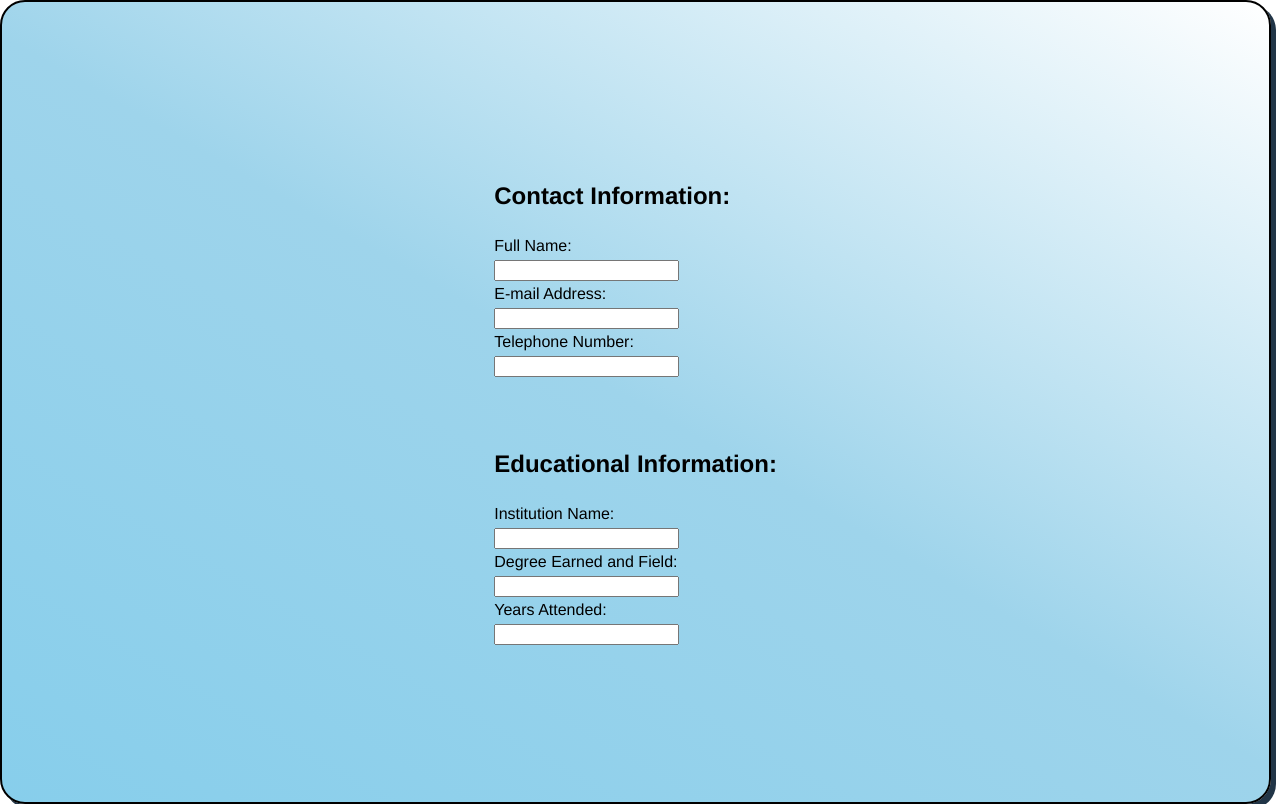
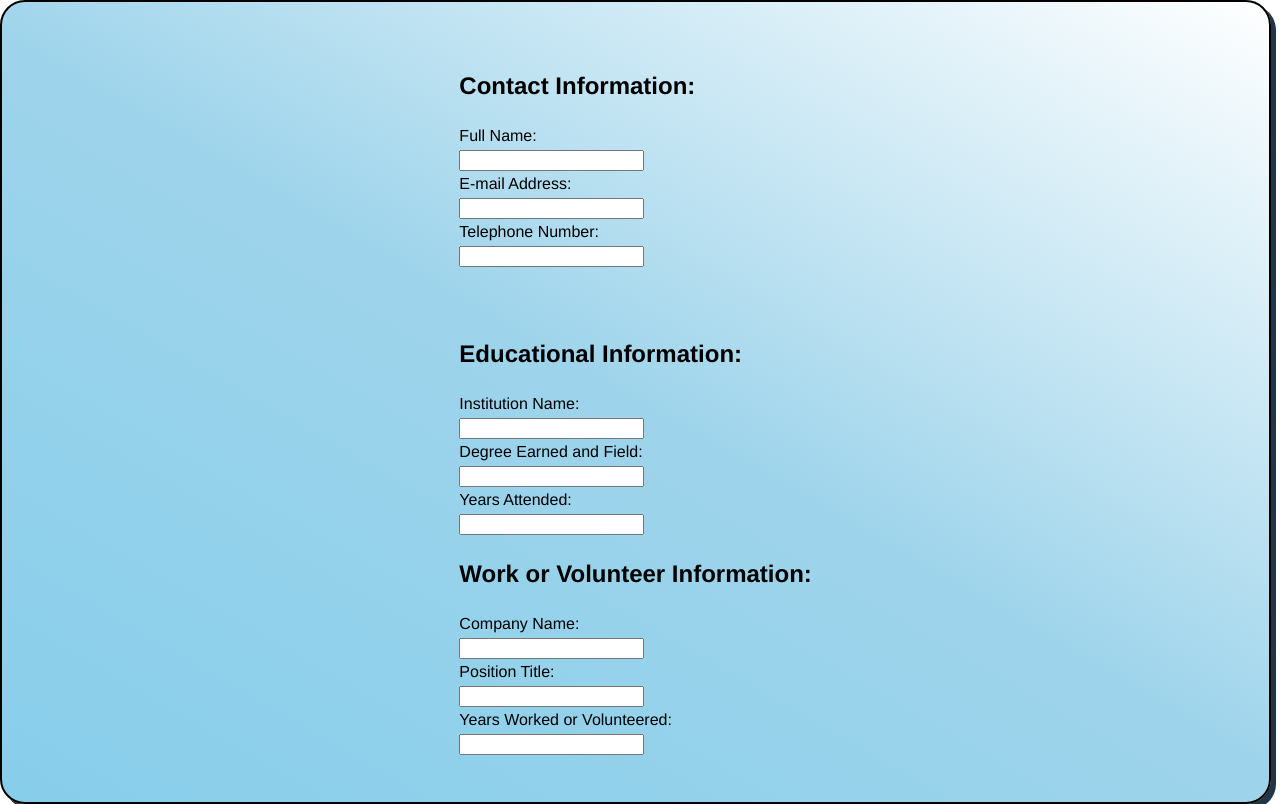
Before and after one commit to GeraldCenteno/Mod_6_Assignment, a React (Vite) app in the folder CV_Project/: page / in a window 1280 px wide. Built offline with nearby package versions, Linux system fonts and the light colour scheme.

Commit message:
added work info component

```diff
--- a/CV_Project/src/App.jsx
+++ b/CV_Project/src/App.jsx
@@ -3,6 +3,7 @@ import './App.css'
 import ContactInfo from './components/contactInfo';
 import './styles/styles.css'
 import EducationalInfo from './components/educationalInfo';
+import WorkInfo from './components/workInfo';
 
 function App() {
   const [contactInfo, setContactInfo] = useState({
@@ -23,6 +24,16 @@ function App() {
 
   const handleEducationalInfoUpdate = (updatedInfoE) => {
     setEducationalInfo(updatedInfoE)
+  };
+
+  const [workInfo, setWorkInfo] = useState({
+    companyName: "",
+    positionTitle: "",
+    yearsWorked: ""
+  });
+
+  const handleWorkInfoUpdate = (updatedInfoW) => {
+    setWorkInfo(updatedInfoW)
   };
 
   return (
@@ -55,6 +66,19 @@ function App() {
         <p>{educationalInfo.yearsAttended}</p>
       </div>
     </div>
+
+    <div id="workInfo">
+      <div>
+        <WorkInfo onChange = {handleWorkInfoUpdate}></WorkInfo>
+      </div>
+
+      <div>
+        <p>{workInfo.companyName}</p>
+        <p>{workInfo.positionTitle}</p>
+        <p>{workInfo.yearsWorked}</p>
+      </div>
+    </div>
+
     </>
   )
 }
--- /dev/null
+++ b/CV_Project/src/components/workInfo.jsx
@@ -0,0 +1,54 @@
+import { useState } from "react";
+
+function WorkInfo(props){
+    const [workInfo, setWorkInfo] = useState({
+        companyName: "",
+        positionTitle: "",
+        yearsWorked: ""
+    });
+
+    const handleCompanyNameInputChange = (e) => {
+        setWorkInfo(prevInfo => (
+            {...prevInfo, companyName: e.target.value}
+        ))
+        props.onChange({...workInfo, companyName: e.target.value})
+    }
+
+    const handlePositionTitleInputChange = (e) => {
+        setWorkInfo(prevInfo => (
+            {...prevInfo, positionTitle: e.target.value}
+        ))
+        props.onChange({...workInfo, positionTitle: e.target.value})
+    }
+
+    const handleYearsWorkedInputChange = (e) => {
+        setWorkInfo(prevInfo => (
+            {...prevInfo, yearsWorked: e.target.value}
+        ))
+        props.onChange({...workInfo, yearsWorked: e.target.value})
+    }
+
+    return(
+        <div>
+            <h2>Work or Volunteer Information:</h2>
+
+            <div>
+                <label htmlFor="companyName">Company Name:<br></br></label>
+                <input type="text" id="companyName" name="companyName" value={workInfo.companyName} onChange={handleCompanyNameInputChange}/>
+            </div>
+
+            <div>
+                <label htmlFor="positionTitle">Position Title:<br></br></label>
+                <input type="text" id="positionTitle" name="positionTitle" value={workInfo.positionTitle} onChange={handlePositionTitleInputChange}/>
+            </div>
+
+            <div>
+                <label htmlFor="yearsWorked">Years Worked or Volunteered:<br></br></label>
+                <input type="text" id="yearsWorked" name="yearsWorked" value={workInfo.yearsWorked} onChange={handleYearsWorkedInputChange}/>
+            </div>
+
+        </div>
+    )
+}
+
+export default WorkInfo;
--- a/CV_Project/src/styles/styles.css
+++ b/CV_Project/src/styles/styles.css
@@ -7,30 +7,6 @@ body{
     border-radius: 25px; /* radius the corners of the border by 25px */
     box-shadow: 5px 5px 0 0;
     width: 99%;
-    text-align: left;
-}
-
-/* header styles */
-header h1{
-    font-size: 220%;
-    color:black;
-    text-align: center;
-    text-shadow: 2px 2px 2px blueviolet;
-    border-bottom: 3px solid black;
-    text-align: left;
-}
-
-/* main styles */
-main{
-    display: flex;
-    border-top: 3px solid black;
-    text-align: left;
-}
-
-/* p styles */
-main p{
-    font-size: 100%;
-    color: black;
     text-align: left;
 }
 
@@ -52,3 +28,9 @@ div{
     margin-right: auto;
     margin-left: auto;
 }
+
+#workInfo{
+    display: flex;
+    margin-right: auto;
+    margin-left: auto;
+}
```
